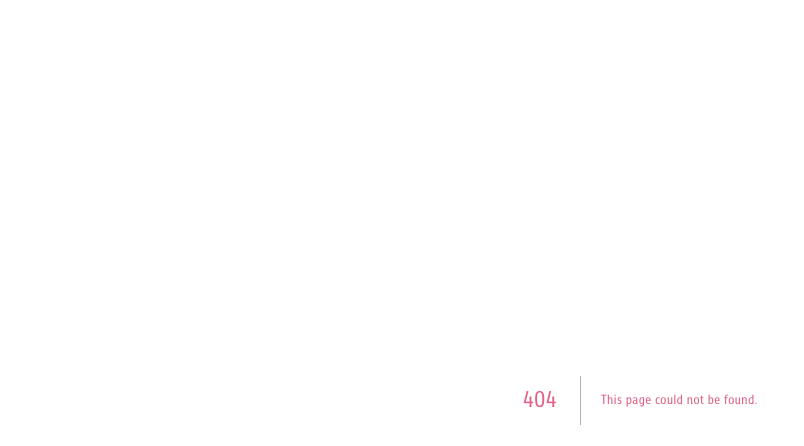
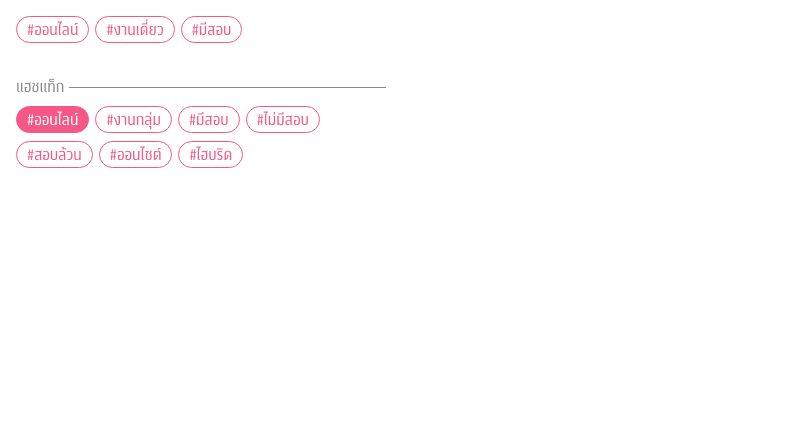
Before and after one commit to cunex-club/gened-frontend, a Next.js app: page /demo/tag-chip in a window 1280 px wide. Before the commit this address had no page. Shown: the top 446 px of the page, without its empty margins (0-804 px from the left). Built offline with nearby package versions, Linux system fonts and the light colour scheme; a web font is replaced by a local one.

Commit message:
feat: tag chip component (FRO-92)

```diff
--- /dev/null
+++ b/components/TagChip.tsx
@@ -0,0 +1,31 @@
+import type { ReactNode } from "react";
+
+type TagChipProps = {
+  children: ReactNode;
+  selected?: boolean;
+  // Pass onClick to make the tag a toggle (e.g. hashtag filter). Without it, it's a plain label.
+  onClick?: () => void;
+};
+
+const TagChip = ({ children, selected = false, onClick }: TagChipProps) => {
+  const className = `font-display text-body-sm border-primary flex h-[27px] shrink-0 items-center justify-center rounded-full border px-2.5 whitespace-nowrap ${
+    selected ? "bg-primary text-white" : "text-primary bg-white"
+  }`;
+
+  if (!onClick) {
+    return <span className={className}>{children}</span>;
+  }
+
+  return (
+    <button
+      type="button"
+      aria-pressed={selected}
+      onClick={onClick}
+      className={`${className} cursor-pointer`}
+    >
+      {children}
+    </button>
+  );
+};
+
+export default TagChip;
--- /dev/null
+++ b/pages/demo/tag-chip.tsx
@@ -0,0 +1,53 @@
+import { useState } from "react";
+import TagChip from "@/components/TagChip";
+
+// Temporary playground for FRO-92. Shows tags as plain labels and as a hashtag filter.
+const hashtags = [
+  "#ออนไลน์",
+  "#งานกลุ่ม",
+  "#มีสอบ",
+  "#ไม่มีสอบ",
+  "#สอบล้วน",
+  "#ออนไซต์",
+  "#ไฮบริด",
+];
+
+const TagChipDemoPage = () => {
+  const [selectedTags, setSelectedTags] = useState<string[]>(["#ออนไลน์"]);
+
+  const toggleTag = (tag: string) => {
+    setSelectedTags((tags) =>
+      tags.includes(tag) ? tags.filter((t) => t !== tag) : [...tags, tag],
+    );
+  };
+
+  return (
+    <div className="flex min-h-screen max-w-[402px] flex-col gap-8 p-4">
+      <div className="flex gap-1.5">
+        <TagChip>#ออนไลน์</TagChip>
+        <TagChip>#งานเดี่ยว</TagChip>
+        <TagChip>#มีสอบ</TagChip>
+      </div>
+
+      <div className="flex flex-col gap-[7px]">
+        <div className="flex items-center gap-[5px]">
+          <p className="font-display text-body-sm text-muted">แฮชแท็ก</p>
+          <hr className="border-muted flex-1" />
+        </div>
+        <div className="flex flex-wrap gap-x-1.5 gap-y-2">
+          {hashtags.map((tag) => (
+            <TagChip
+              key={tag}
+              selected={selectedTags.includes(tag)}
+              onClick={() => toggleTag(tag)}
+            >
+              {tag}
+            </TagChip>
+          ))}
+        </div>
+      </div>
+    </div>
+  );
+};
+
+export default TagChipDemoPage;
--- a/styles/globals.css
+++ b/styles/globals.css
@@ -3,7 +3,7 @@
 
 @theme {
   /* Colors */
-  --color-primary: #e26385;
+  --color-primary: #f55885;
   --color-primary-variant: #fce8ee;
   --color-chip: #ededed;
   --color-foreground: #000000;
@@ -40,12 +40,8 @@
   --shadow-cunex: 0 4px 8px 0 rgba(0, 0, 0, 0.10);
 }
 
-* {
-  @apply text-foreground leading-none font-body;
-}
-
 body {
-  @apply bg-background;
+  @apply bg-background text-foreground leading-none font-body;
 }
 
 h1, h2, h3, h4, h5, h6 {
```
